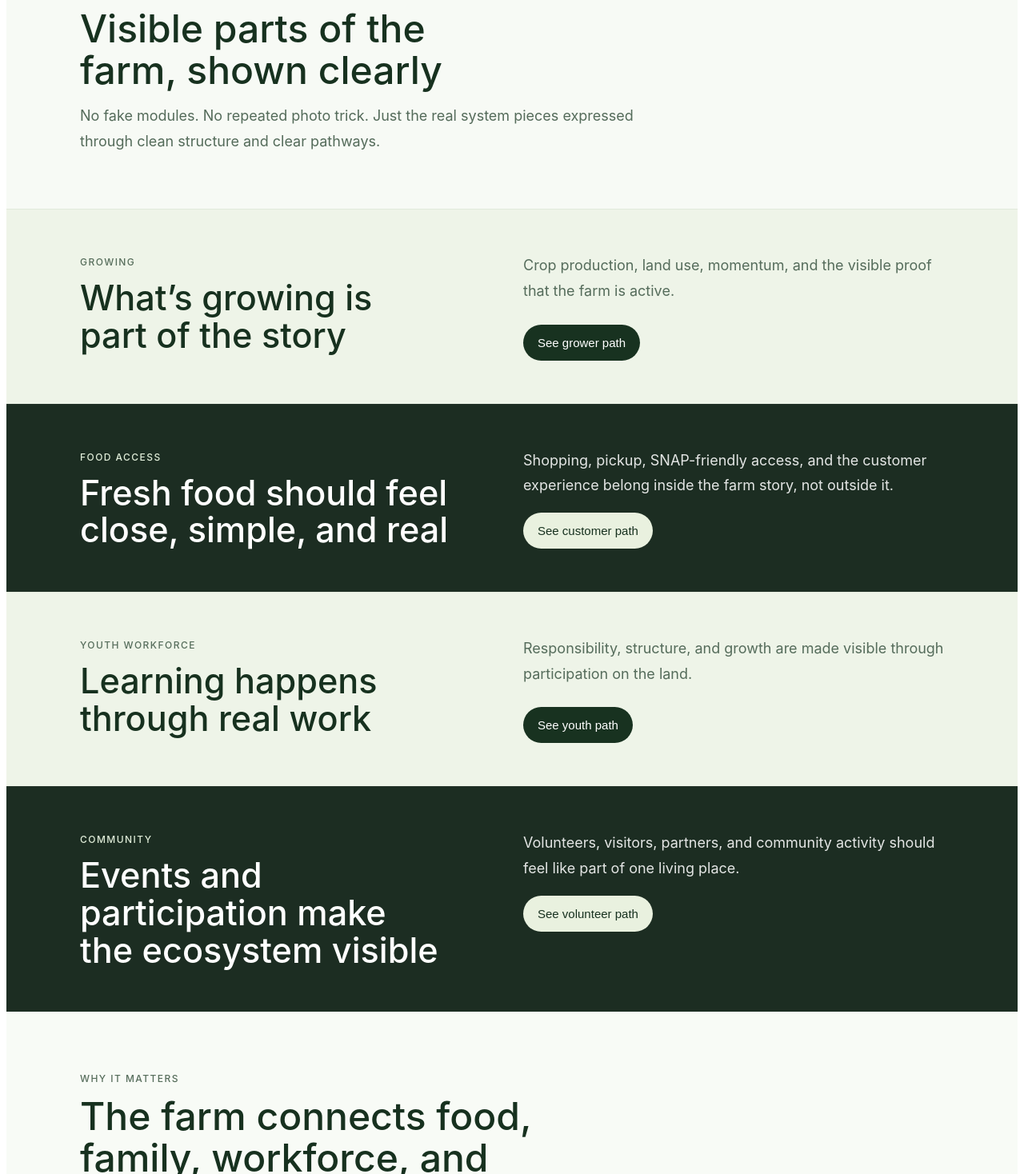
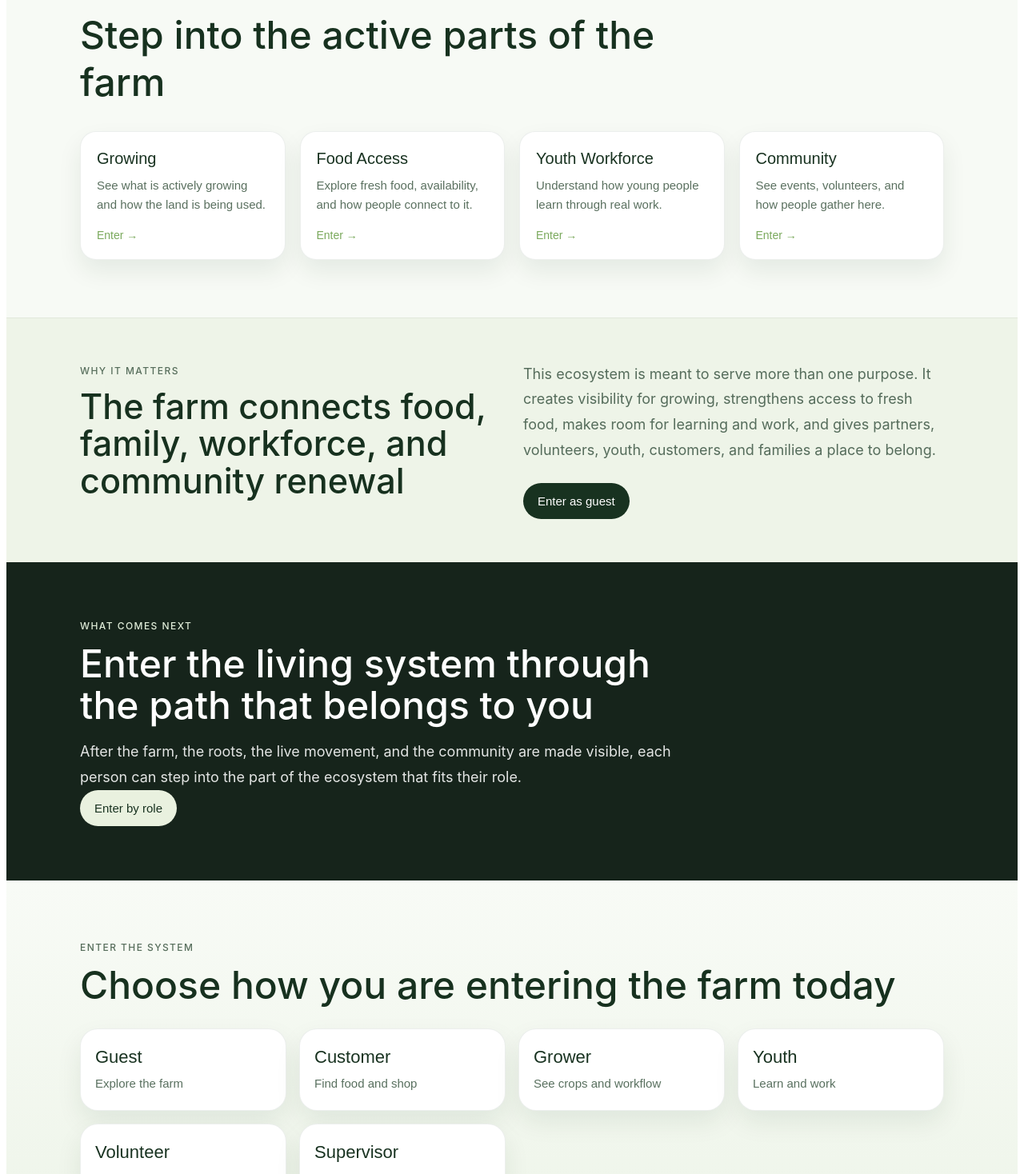
Before and after one commit to cburgessemail-gif/Farm, a React (Vite) app: page / in a window 1280 px wide. Shown: the part 2142-3610 px from the top of the page at 80% size. Built offline with nearby package versions, Linux system fonts and the light colour scheme.

Commit message:
Refactor App component to use LivePathways
Removed multiple PathSection components and replaced them with a LivePathways component. Updated the hero title and adjusted the structure for better clarity.

```diff
--- a/src/App.tsx
+++ b/src/App.tsx
@@ -271,65 +271,23 @@ export default function App() {
         text="It is a place where people enter the land and find connection, work, learning, healing, and opportunity."
       />
 
-      <TextBand
-        kicker="What is live"
-        title="Visible parts of the farm, shown clearly"
-        text="No fake modules. No repeated photo trick. Just the real system pieces expressed through clean structure and clear pathways."
+      <LivePathways
+        onNavigate={(role) => {
+          setSelectedRole(role);
+          setView("role");
+        }}
       />
 
       <PathSection
-        kicker="Growing"
-        title="What’s growing is part of the story"
-        text="Crop production, land use, momentum, and the visible proof that the farm is active."
-        buttonLabel="See grower path"
+        kicker="Why it matters"
+        title="The farm connects food, family, workforce, and community renewal"
+        text="This ecosystem is meant to serve more than one purpose. It creates visibility for growing, strengthens access to fresh food, makes room for learning and work, and gives partners, volunteers, youth, customers, and families a place to belong."
+        buttonLabel="Enter as guest"
         onButton={() => {
-          setSelectedRole("grower");
+          setSelectedRole("guest");
           setView("role");
         }}
         tone="light"
-      />
-
-      <PathSection
-        kicker="Food access"
-        title="Fresh food should feel close, simple, and real"
-        text="Shopping, pickup, SNAP-friendly access, and the customer experience belong inside the farm story, not outside it."
-        buttonLabel="See customer path"
-        onButton={() => {
-          setSelectedRole("customer");
-          setView("role");
-        }}
-        tone="dark"
-      />
-
-      <PathSection
-        kicker="Youth workforce"
-        title="Learning happens through real work"
-        text="Responsibility, structure, and growth are made visible through participation on the land."
-        buttonLabel="See youth path"
-        onButton={() => {
-          setSelectedRole("youth");
-          setView("role");
-        }}
-        tone="light"
-      />
-
-      <PathSection
-        kicker="Community"
-        title="Events and participation make the ecosystem visible"
-        text="Volunteers, visitors, partners, and community activity should feel like part of one living place."
-        buttonLabel="See volunteer path"
-        onButton={() => {
-          setSelectedRole("volunteer");
-          setView("role");
-        }}
-        tone="dark"
-      />
-
-      <TwoColumnTextSection
-        kicker="Why it matters"
-        title="The farm connects food, family, workforce, and community renewal"
-        left="This ecosystem is meant to serve more than one purpose. It creates visibility for growing, strengthens access to fresh food, and makes room for learning and work."
-        right="It also gives partners, volunteers, youth, customers, and families a place to belong inside one connected environment."
       />
 
       <TextBand
@@ -412,7 +370,7 @@ function HeroSection({
     >
       <div style={styles.heroTextBlock}>
         <div style={styles.eyebrowLight}>Living ecosystem</div>
-        <h1 style={styles.heroTitle}>{title}</h1>
+        <h1 style={styles.heroTitle}>Bronson Family Farm</h1>
         <div style={styles.heroSubtitle}>{subtitle}</div>
         <p style={styles.heroDescription}>{description}</p>
         <div style={styles.heroButtonRow}>
@@ -487,6 +445,58 @@ function TextBand({
   );
 }
 
+function LivePathways({
+  onNavigate,
+}: {
+  onNavigate: (role: Role) => void;
+}) {
+  const pathways = [
+    {
+      title: "Growing",
+      text: "See what is actively growing and how the land is being used.",
+      role: "grower" as Role,
+    },
+    {
+      title: "Food Access",
+      text: "Explore fresh food, availability, and how people connect to it.",
+      role: "customer" as Role,
+    },
+    {
+      title: "Youth Workforce",
+      text: "Understand how young people learn through real work.",
+      role: "youth" as Role,
+    },
+    {
+      title: "Community",
+      text: "See events, volunteers, and how people gather here.",
+      role: "volunteer" as Role,
+    },
+  ];
+
+  return (
+    <section style={styles.liveSection}>
+      <div style={styles.container}>
+        <div style={styles.eyebrowDark}>What is live</div>
+        <h2 style={styles.liveTitle}>Step into the active parts of the farm</h2>
+
+        <div style={styles.liveGrid}>
+          {pathways.map((item) => (
+            <button
+              key={item.title}
+              style={styles.liveCard}
+              onClick={() => onNavigate(item.role)}
+            >
+              <div style={styles.liveCardTitle}>{item.title}</div>
+              <div style={styles.liveCardText}>{item.text}</div>
+              <div style={styles.liveCardAction}>Enter →</div>
+            </button>
+          ))}
+        </div>
+      </div>
+    </section>
+  );
+}
+
 function PathSection({
   kicker,
   title,
@@ -517,31 +527,6 @@ function PathSection({
           <button style={isDark ? styles.primaryButton : styles.darkButton} onClick={onButton}>
             {buttonLabel}
           </button>
-        </div>
-      </div>
-    </section>
-  );
-}
-
-function TwoColumnTextSection({
-  kicker,
-  title,
-  left,
-  right,
-}: {
-  kicker: string;
-  title: string;
-  left: string;
-  right: string;
-}) {
-  return (
-    <section style={styles.twoColumnSection}>
-      <div style={styles.container}>
-        <div style={styles.eyebrowDark}>{kicker}</div>
-        <h2 style={styles.twoColumnTitle}>{title}</h2>
-        <div style={styles.twoColumnGrid}>
-          <p style={styles.twoColumnText}>{left}</p>
-          <p style={styles.twoColumnText}>{right}</p>
         </div>
       </div>
     </section>
@@ -808,6 +793,58 @@ const styles: Record<string, React.CSSProperties> = {
     lineHeight: 1.78,
   },
 
+  liveSection: {
+    background: "#f7faf5",
+    padding: "72px 0",
+  },
+
+  liveTitle: {
+    margin: 0,
+    fontSize: "clamp(2rem, 4vw, 3rem)",
+    color: "#17311f",
+    fontWeight: 500,
+    maxWidth: 720,
+  },
+
+  liveGrid: {
+    display: "grid",
+    gridTemplateColumns: "repeat(auto-fit, minmax(240px, 1fr))",
+    gap: 18,
+    marginTop: 32,
+  },
+
+  liveCard: {
+    background: "#ffffff",
+    borderRadius: 20,
+    padding: "22px 20px",
+    textAlign: "left",
+    border: "1px solid rgba(23,49,31,0.08)",
+    cursor: "pointer",
+    boxShadow: "0 14px 30px rgba(19,45,28,0.08)",
+    display: "flex",
+    flexDirection: "column",
+    gap: 10,
+  },
+
+  liveCardTitle: {
+    fontSize: 20,
+    fontWeight: 500,
+    color: "#183220",
+  },
+
+  liveCardText: {
+    fontSize: 15,
+    color: "#5a705f",
+    lineHeight: 1.6,
+  },
+
+  liveCardAction: {
+    marginTop: 8,
+    fontSize: 14,
+    color: "#7aa95c",
+    fontWeight: 500,
+  },
+
   pathSectionLight: {
     background: "#eef4e8",
     padding: "54px 0",
@@ -869,35 +906,6 @@ const styles: Record<string, React.CSSProperties> = {
     fontSize: 18,
     lineHeight: 1.76,
     color: "rgba(255,255,255,0.88)",
-  },
-
-  twoColumnSection: {
-    background: "#f8fbf6",
-    padding: "72px 0",
-  },
-
-  twoColumnTitle: {
-    margin: 0,
-    fontSize: "clamp(2rem, 4vw, 3rem)",
-    lineHeight: 1.08,
-    color: "#17311f",
-    fontWeight: 500,
-    textWrap: "balance",
-    maxWidth: 760,
-  },
-
-  twoColumnGrid: {
-    display: "grid",
-    gridTemplateColumns: "1fr 1fr",
-    gap: 24,
-    marginTop: 24,
-  },
-
-  twoColumnText: {
-    margin: 0,
-    fontSize: 18,
-    lineHeight: 1.78,
-    color: "#556c5b",
   },
 
   roleEntrySection: {
```
